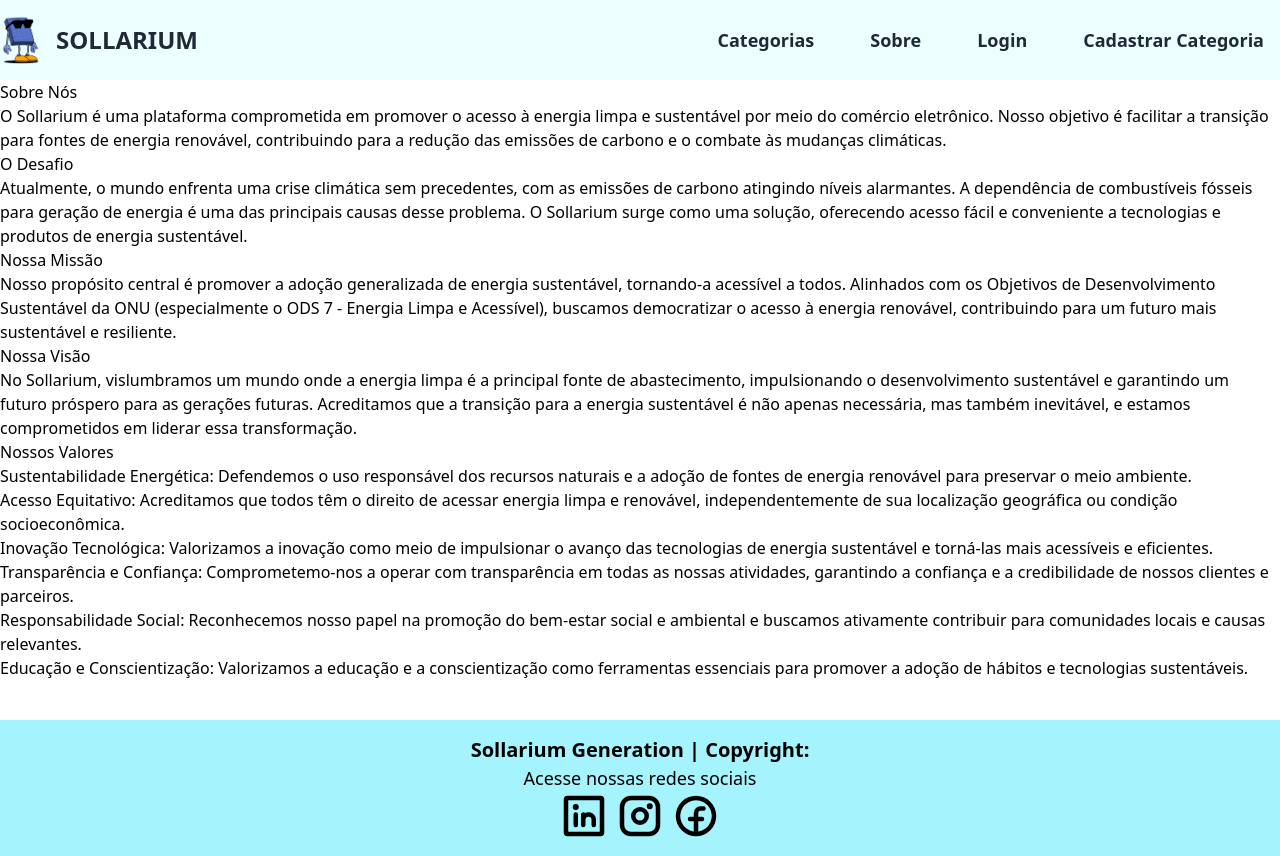
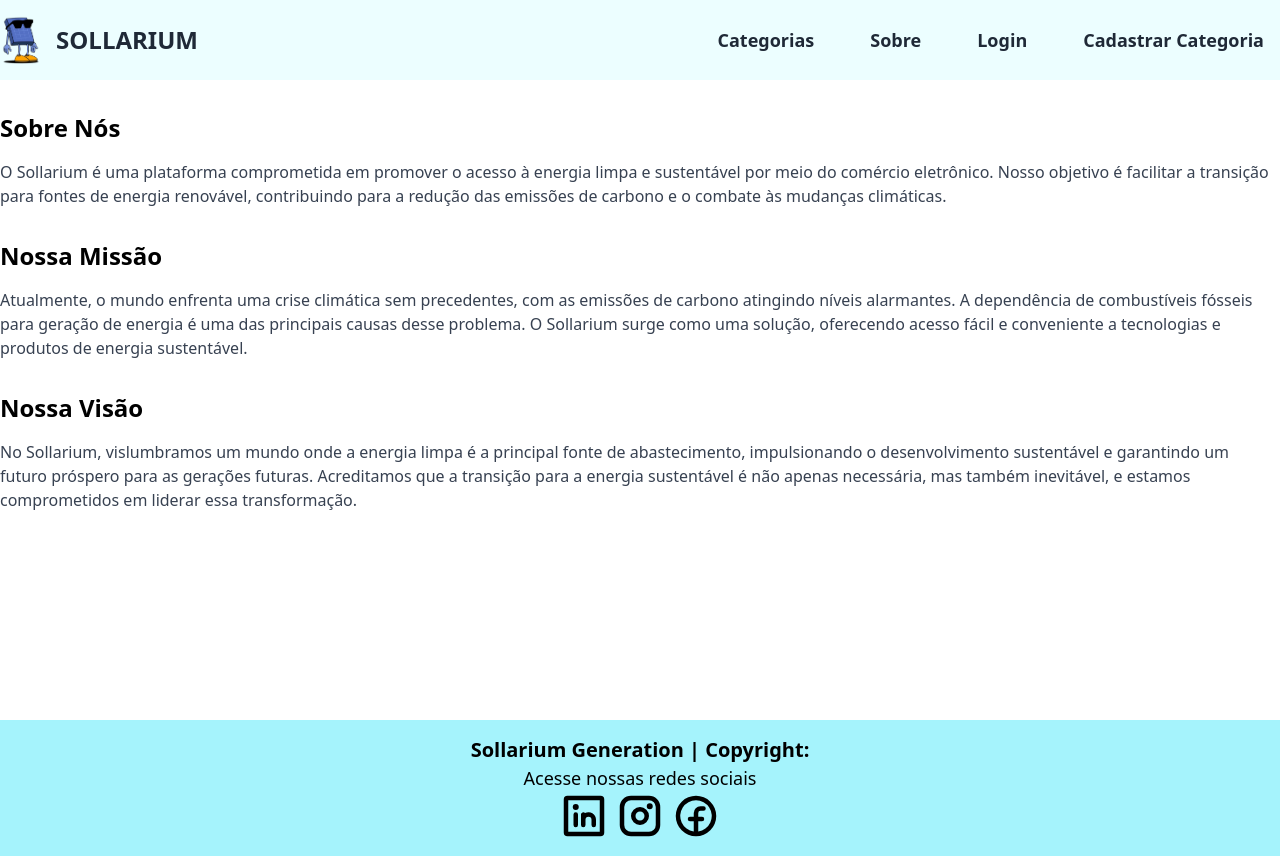
Before and after one commit to Projeto-integrador-Sollarium/Front, a React (Vite) app: page /sobre in a window 1280 px wide. Built offline with nearby package versions, Linux system fonts and the light colour scheme.

Commit message:
alteração na página Sobre - testando

```diff
--- a/src/Pages/About/About.tsx
+++ b/src/Pages/About/About.tsx
@@ -1,43 +1,28 @@
 function Sobre(){
     return(
         <>
-            <div>
-                <div>
-                <h1>Sobre Nós</h1>
+            <div className="container mx-auto py-8">
+                <div className="grid grid-cols-1 md:grid-cols-1 gap-8">
+                    <div>
+                        <h2 className="text-2xl font-bold mb-4">Sobre Nós</h2>
+                            <p className="text-gray-700">
+                                O Sollarium é uma plataforma comprometida em promover o acesso à energia limpa e sustentável por meio do comércio eletrônico. Nosso objetivo é facilitar a transição para fontes de energia renovável, contribuindo para a redução das emissões de carbono e o combate às mudanças climáticas.
+                            </p>
+                    </div>
+                    <div>
+                        <h2 className="text-2xl font-bold mb-4">Nossa Missão</h2>
+                            <p className="text-gray-700">
+                                Atualmente, o mundo enfrenta uma crise climática sem precedentes, com as emissões de carbono atingindo níveis alarmantes. A dependência de combustíveis fósseis para geração de energia é uma das principais causas desse problema. O Sollarium surge como uma solução, oferecendo acesso fácil e conveniente a tecnologias e produtos de energia sustentável.
+                            </p>
+                    </div>
+                    <div>
+                        <h2 className="text-2xl font-bold mb-4">Nossa Visão</h2>
+                            <p className="text-gray-700">
+                                No Sollarium, vislumbramos um mundo onde a energia limpa é a principal fonte de abastecimento, impulsionando o desenvolvimento sustentável e garantindo um futuro próspero para as gerações futuras. Acreditamos que a transição para a energia sustentável é não apenas necessária, mas também inevitável, e estamos comprometidos em liderar essa transformação.
+                            </p>
+                    </div>
 
-                <p>O Sollarium é uma plataforma comprometida em promover o acesso à energia limpa e sustentável por meio do comércio eletrônico. Nosso objetivo é facilitar a transição para fontes de energia renovável, contribuindo para a redução das emissões de carbono e o combate às mudanças climáticas.</p>
-                </div>
 
-                <div>
-                    <h2>O Desafio</h2>
-                    <p>Atualmente, o mundo enfrenta uma crise climática sem precedentes, com as emissões de carbono atingindo níveis alarmantes. A dependência de combustíveis fósseis para geração de energia é uma das principais causas desse problema. O Sollarium surge como uma solução, oferecendo acesso fácil e conveniente a tecnologias e produtos de energia sustentável.</p>
-                </div>
-
-                <div>
-                    <h2>Nossa Missão</h2>
-                    <p>Nosso propósito central é promover a adoção generalizada de energia sustentável, tornando-a acessível a todos. Alinhados com os Objetivos de Desenvolvimento Sustentável da ONU (especialmente o ODS 7 - Energia Limpa e Acessível), buscamos democratizar o acesso à energia renovável, contribuindo para um futuro mais sustentável e resiliente.</p>
-                </div>
-
-                <div>
-                    <h2>Nossa Visão</h2>
-                    <p>No Sollarium, vislumbramos um mundo onde a energia limpa é a principal fonte de abastecimento, impulsionando o desenvolvimento sustentável e garantindo um futuro próspero para as gerações futuras. Acreditamos que a transição para a energia sustentável é não apenas necessária, mas também inevitável, e estamos comprometidos em liderar essa transformação.</p>
-                </div>
-
-                <div>
-                    <h2>Nossos Valores</h2>
-                    <ul>
-                        <li>Sustentabilidade Energética: Defendemos o uso responsável dos recursos naturais e a adoção de fontes de energia renovável para preservar o meio ambiente.</li>
-
-                        <li>Acesso Equitativo: Acreditamos que todos têm o direito de acessar energia limpa e renovável, independentemente de sua localização geográfica ou condição socioeconômica.</li>
-
-                        <li>Inovação Tecnológica: Valorizamos a inovação como meio de impulsionar o avanço das tecnologias de energia sustentável e torná-las mais acessíveis e eficientes.</li>
-
-                        <li>Transparência e Confiança: Comprometemo-nos a operar com transparência em todas as nossas atividades, garantindo a confiança e a credibilidade de nossos clientes e parceiros.</li>
-
-                        <li>Responsabilidade Social: Reconhecemos nosso papel na promoção do bem-estar social e ambiental e buscamos ativamente contribuir para comunidades locais e causas relevantes.</li>
-
-                        <li>Educação e Conscientização: Valorizamos a educação e a conscientização como ferramentas essenciais para promover a adoção de hábitos e tecnologias sustentáveis.</li>
-                    </ul>
                 </div>
             </div>
         </>
```
